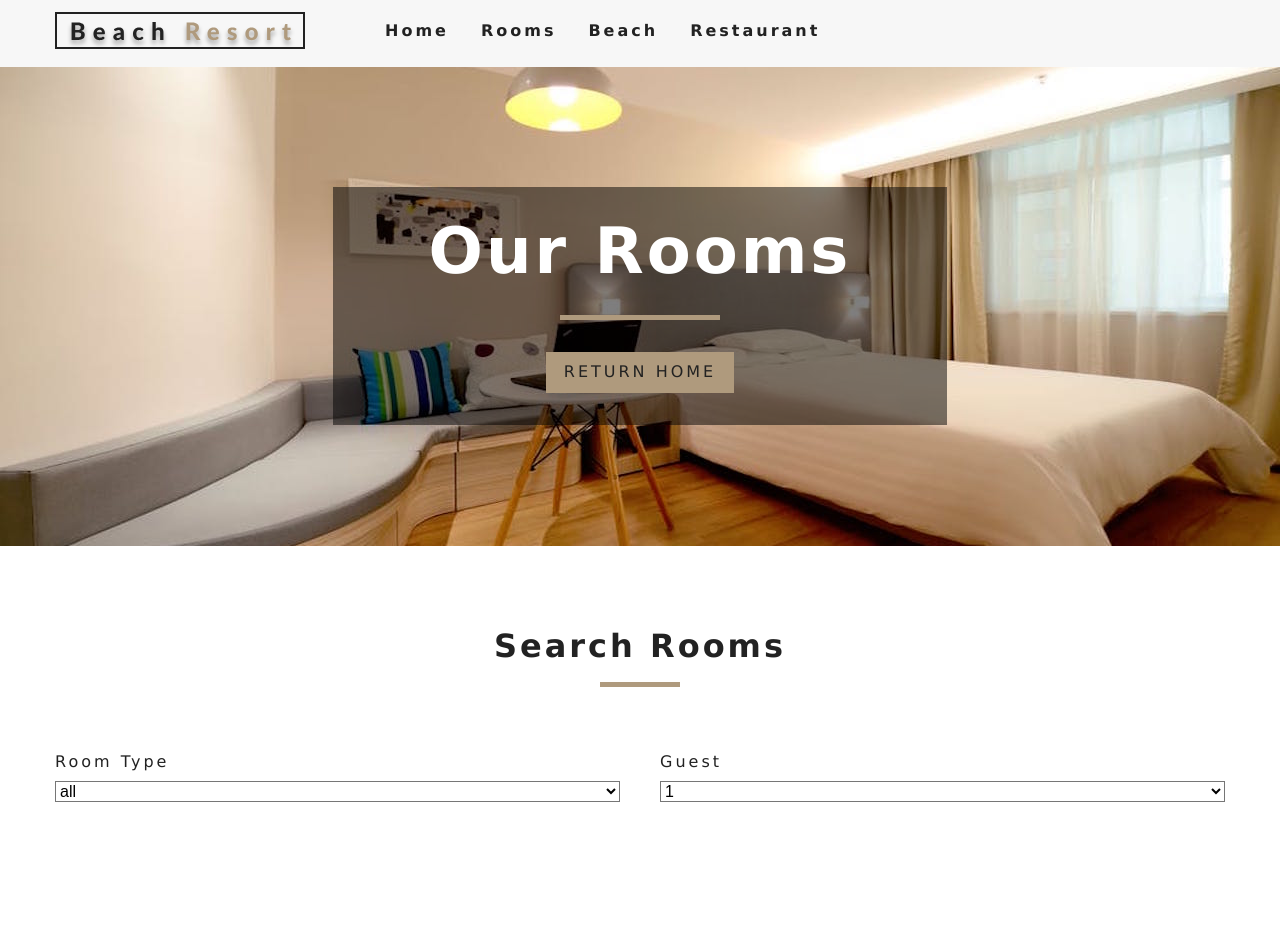
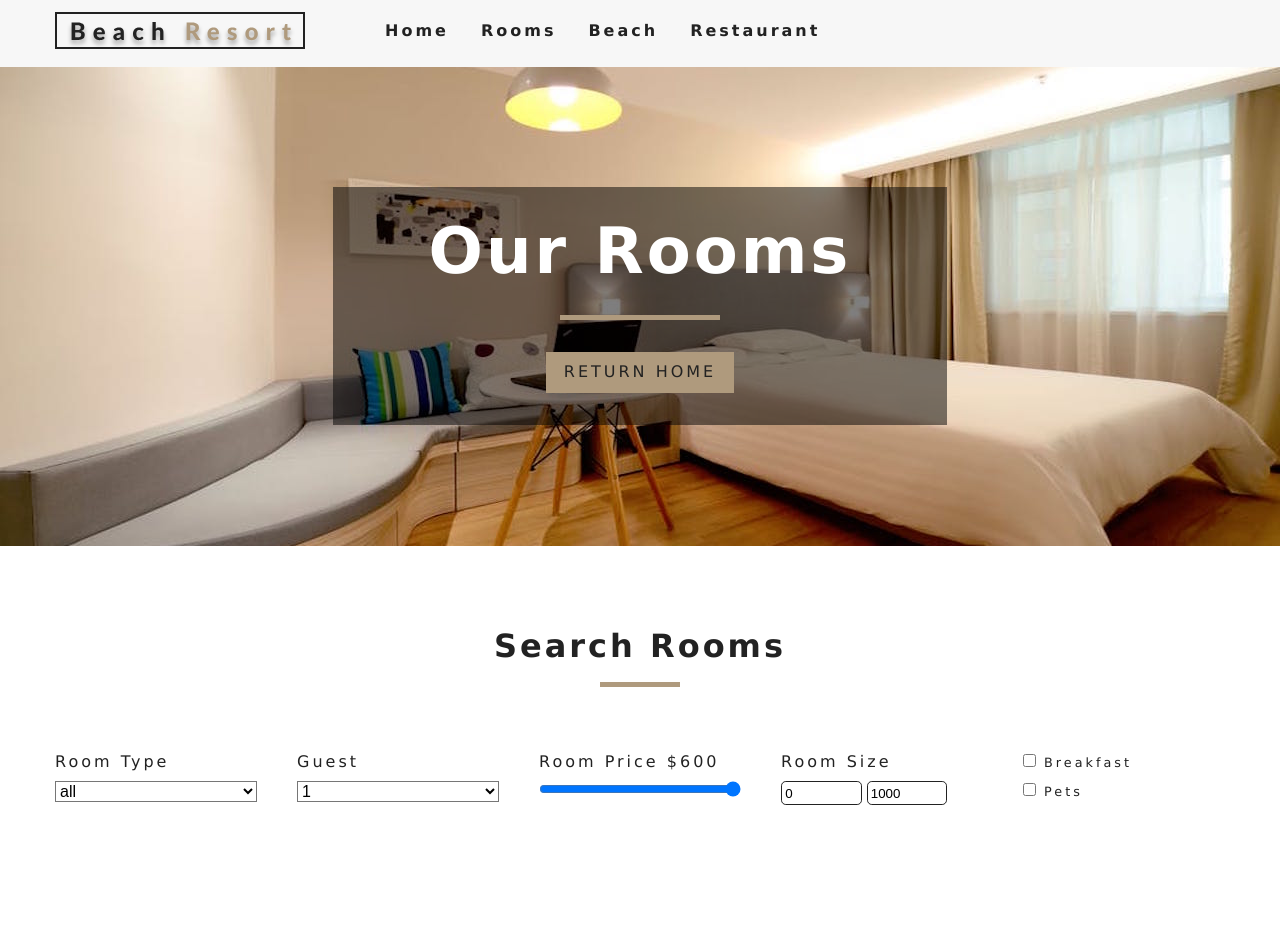
Before and after one commit to GIGGSI/react-beach-resort, a React (Create React App) app: page /rooms in a window 1280 px wide. Shown: the top 952 px of the page. Built offline with nearby package versions, Linux system fonts and the light colour scheme.

Commit message:
The other thre functionalities are ready

```diff
--- a/src/components/RoomFilter.js
+++ b/src/components/RoomFilter.js
@@ -59,6 +59,46 @@ export default function RoomFilter({rooms}) {
                     </select>
                 </div>
                 {/* end guest type*/}
+                {/* room price */}
+                <div className="form-group">
+                    <label htmlFor="price">
+                        room price ${price}
+                    </label>
+                    <input type="range" name="price" min={minPrice}
+                           max={maxPrice} id="price" value={price}
+                           onChange={handleChange} className="form-control"/>
+
+                </div>
+                {/* end of room price */}
+                {/* size */}
+                <div className="form-group">
+                    <label htmlFor="size">room size</label>
+                    <div className="size-inputs">
+                        <input type="number" name="minSize"
+                               id="size" value={minSize} onChange={handleChange}
+                               className="size-input"/>
+                        <input type="number" name="maxSize"
+                               id="size" value={maxSize} onChange={handleChange}
+                               className="size-input"/>
+                    </div>
+                </div>
+                {/*end of size*/}
+                {/* extras */}
+                <div className="form-group">
+                    <div className="single-extra">
+                        <input type="checkbox" name="breakfast"
+                               id="breakfast" checked={breakfast}
+                               onChange={handleChange}/>
+                        <label htmlFor="breakfast"> breakfast</label>
+                    </div>
+                    <div className="single-extra">
+                        <input type="checkbox" name="pets"
+                               id="pets" checked={pets}
+                               onChange={handleChange}/>
+                        <label htmlFor="pets"> pets</label>
+                    </div>
+                </div>
+                {/* end of  extras */}
             </form>
         </section>
     )
--- a/src/context.js
+++ b/src/context.js
@@ -60,9 +60,9 @@ class RoomProvider extends Component {
     }
     handleChange = event => {
         const target = event.target;
+        const value = target.type === 'checkbox' ? target.checked : target.value;
+        const name = event.target.name;
 
-        const value = event.type === 'checkbox' ? target.checked : target.value;
-        const name = event.target.name;
         this.setState({
             [name]: value,
 
@@ -79,6 +79,7 @@ class RoomProvider extends Component {
 
         //transform value
         capacity = parseInt(capacity)
+        price = parseInt(price)
 
         //filter by type
         if (type !== 'all') {
@@ -90,6 +91,24 @@ class RoomProvider extends Component {
             tempRooms = tempRooms.filter(room => room.capacity >= capacity)
         }
 
+        //filter by price
+        tempRooms = tempRooms.filter(room => room.price <= price);
+
+        //filter by size
+        tempRooms = tempRooms.filter(room => room.size >= minSize &&
+            room.size <= maxSize);
+
+        //filter by breakfast
+        if (breakfast) {
+            tempRooms = tempRooms.filter(room => room.breakfast === true)
+        }
+
+        //filter by pets
+        if (pets) {
+            tempRooms = tempRooms.filter(room => room.pets === true)
+        }
+
+        //change state
         this.setState({
             sortedRooms: tempRooms
         })
```
